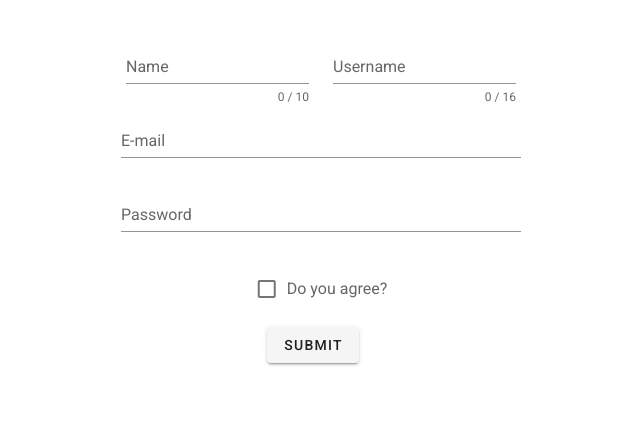
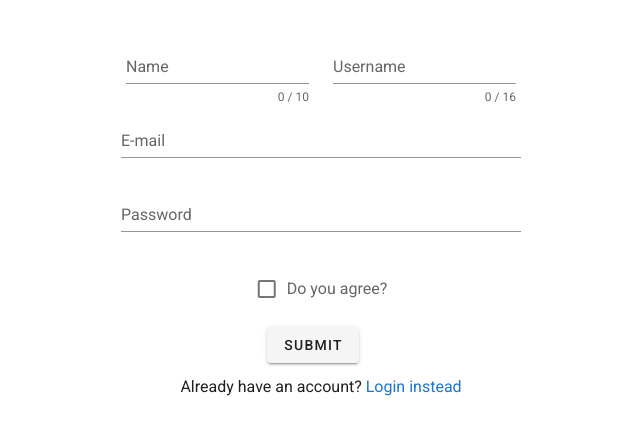
Before and after one commit to bsc-iitm/soft-engg-project-jan-2023-group_6, a Nuxt app in the folder frontend/: page /signup in a window 1280 px wide. Shown: the part 143-578 px from the top of the page, without its empty margins (319-959 px from the left). Built offline with nearby package versions, Linux system fonts and the light colour scheme.

Commit message:
added links from login to signup & vice-versa

```diff
--- a/frontend/pages/login.vue
+++ b/frontend/pages/login.vue
@@ -3,27 +3,28 @@
     <form class="form-align">
       <v-text-field
         v-model="username"
-        :error-messages="usernameErros"
+        :error-messages="usernameErrors"
         label="username"
+        required
+        outlined
         style="width: 100%"
-        required
         @input="$v.username.$touch()"
         @blur="$v.username.$touch()"
-        outlined
       ></v-text-field>
       <v-text-field
-        style="margin-bottom: 20px; width: 100%"
         v-model="password"
         :error-messages="passwordErrors"
         label="password"
         required
+        outlined
+        style="margin-bottom: 20px; width: 100%"
         @input="$v.password.$touch()"
         @blur="$v.password.$touch()"
-        outlined
       ></v-text-field>
       <v-btn class="mr-4" style="min-width: 110px" @click="submit">
         login
       </v-btn>
+      <span class="mt-2">Don't have an account? <a href="/signup" style="text-decoration: none;">SignUp instead</a></span>
     </form>
   </v-row>
 </template>
@@ -48,7 +49,7 @@ export default {
   }),
 
   computed: {
-    usernameErros() {
+    usernameErrors() {
       const errors = []
       if (!this.$v.username.$dirty) return errors
 
@@ -68,7 +69,7 @@ export default {
     ...mapActions({ addUser: 'user/addUser' }),
     submit() {
       this.$v.$touch()
-      if (!this.usernameErros.length && !this.passwordErrors.length) {
+      if (!this.usernameErrors.length && !this.passwordErrors.length) {
         this.handleLogin()
       }
     },
--- a/frontend/pages/signup.vue
+++ b/frontend/pages/signup.vue
@@ -52,6 +52,7 @@
         @blur="$v.checkbox.$touch()"
       ></v-checkbox>
       <v-btn class="mr-4" @click="submit">Submit</v-btn>
+      <span class="mt-2">Already have an account? <a href="/login" style="text-decoration: none;">Login instead</a></span>
     </form>
   </v-row>
 </template>
```
